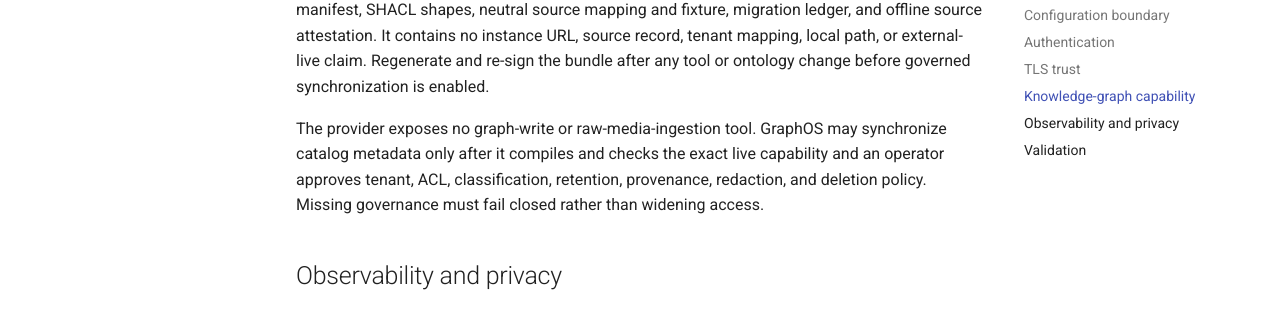
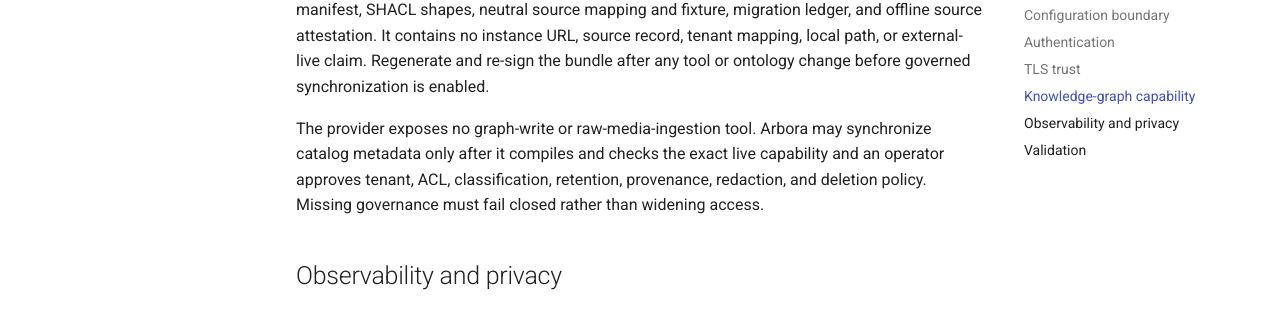
Before and after one commit to Knuckles-Team/audiobookshelf-mcp, an MkDocs documentation site: the page built from docs/configuration.md, in a window 1280 px wide and 900 px high, scrolled down 1975 px. Shown: the part 141-453 px from the top of the window. Built offline with MkDocs 1.6.1 and Material for MkDocs 9.7.7, drawn with Linux system fonts in a browser that asks for light colours; comment, search, counter and statistics services are not loaded; some of the changed text lies outside the part shown.

Commit message:
chore: rename graph-os terminology to arbora [skip ci]
Deterministic graph-os -> arbora terminology replace (replacements=12 files=8 paths_moved=0), with hosts
au.arpa -> arbora.arpa and graph-os.arpa -> arbora-mcp.arpa.

Spec: none (rename)
Co-Authored-By: Claude Opus 5.5 (1M context) <noreply@anthropic.com>

```diff
--- a/.pre-commit-config.yaml
+++ b/.pre-commit-config.yaml
@@ -3,7 +3,7 @@
 default_install_hook_types: [pre-commit, pre-push]
 default_language_version:
   python: python3
-# Phase 0 dev-velocity contract (graph-os-completion-program): a hook with no
+# Phase 0 dev-velocity contract (arbora-completion-program): a hook with no
 # explicit `stages:` below is commit-only, never both.
 default_stages: [pre-commit]
 exclude: 'dotnet|node_modules'
--- a/docs/configuration.md
+++ b/docs/configuration.md
@@ -8,11 +8,11 @@ ship an instance profile or a customized Audiobookshelf ontology.
 ## Configuration boundary
 
 The connector reads runtime values through the Agent Connector SDK configuration layer.
-For a standalone process, inject values through its process environment. For GraphOS,
+For a standalone process, inject values through its process environment. For Arbora,
 define a deployment-owned `PROVIDER_CONFIGS` entry in AgentConfig and select its neutral
 name with the child declaration's `provider_profile` field. The profile carries only an
 `endpoint_ref`, a `TOKEN` entry in `credential_refs`, and one `tls_profile` or
-`tls_profile_ref`; GraphOS resolves them in memory and sets `AGENT_PROVIDER_PROFILE` only
+`tls_profile_ref`; Arbora resolves them in memory and sets `AGENT_PROVIDER_PROFILE` only
 for that child. No selected profile name or resolved value is packaged here.
 
 The connection inputs are:
@@ -78,7 +78,7 @@ and offline source attestation. It contains no instance URL, source record, tena
 mapping, local path, or external-live claim. Regenerate and re-sign the bundle after
 any tool or ontology change before governed synchronization is enabled.
 
-The provider exposes no graph-write or raw-media-ingestion tool. GraphOS may synchronize
+The provider exposes no graph-write or raw-media-ingestion tool. Arbora may synchronize
 catalog metadata only after it compiles and checks the exact live capability and an
 operator approves tenant, ACL, classification, retention, provenance, redaction, and
 deletion policy. Missing governance must fail closed rather than widening access.
```
Also changed, not shown: README.md (+2 -2 lines), audiobookshelf_mcp/skills/audiobookshelf-media-operations/SKILL.md (+2 -2 lines), docs/usage.md (+1 -1 lines), 3 other files.
